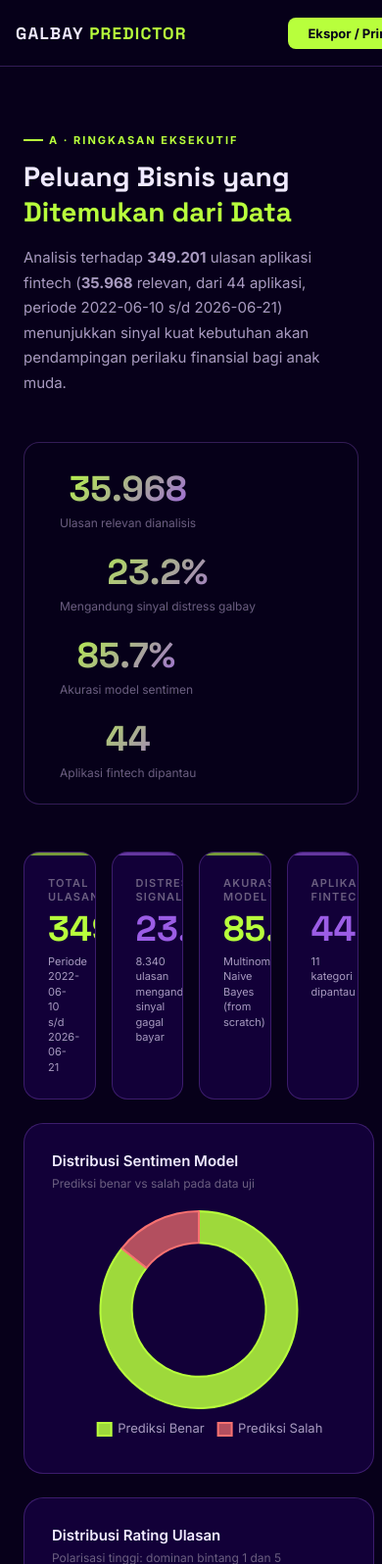
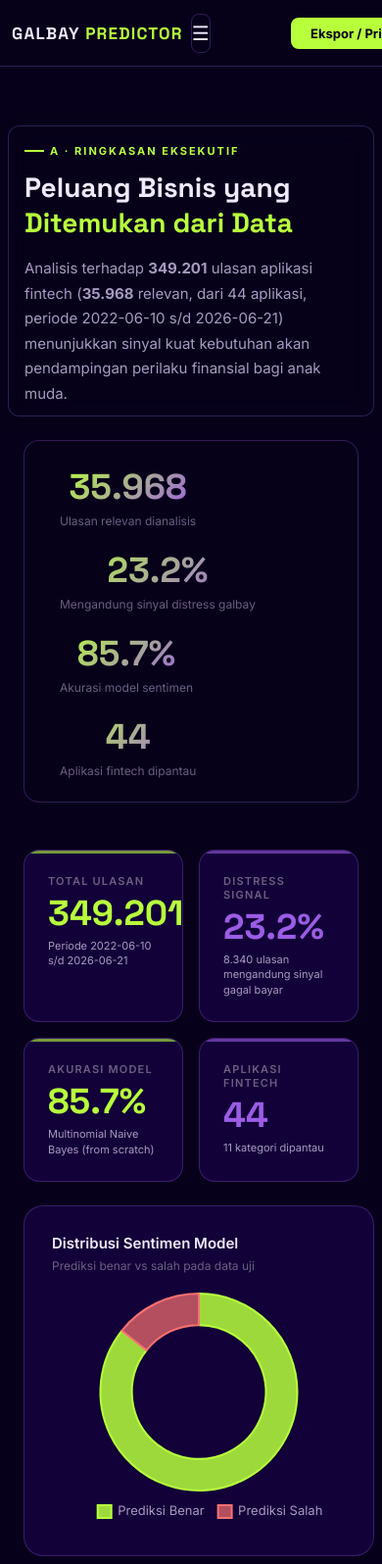
Before and after one commit to addaan1/Final-Project-AKB, a Flask app: page /dashboard in a window 390 px wide; the page is wider, and only the part inside the window is pictured. Shown: the top 1596 px of that part at 98% size. Run offline with Flask 3, Linux system fonts and the light colour scheme.

Commit message:
Fix navigasi bug + 6 improvement: scroll-top, URL hash sync, mobile hamburger, print CSS, sticky section headers, footer navigasi. Fix hero-bg-grid pointer-events yang blokir klik tombol home

```diff
--- a/app/static/css/style.css
+++ b/app/static/css/style.css
@@ -56,8 +56,12 @@ body {
   letter-spacing: 1.2px;
   text-decoration: none;
   white-space: nowrap;
+  transition: color 0.2s ease;
+  cursor: pointer;
 }
+.topbar-brand:hover { color: var(--accent-lime); }
 .topbar-brand span { color: var(--accent-lime); }
+.topbar-brand:hover span { color: var(--text-primary); }
 .topbar-subtitle { font-size: 10px; color: var(--text-muted); text-transform: uppercase; letter-spacing: 1.2px; }
 
 .topbar-nav {
@@ -144,6 +148,8 @@ body {
 .hero-bg-grid {
   position: absolute;
   inset: 0;
+  z-index: 0;
+  pointer-events: none;
   background-image:
     linear-gradient(rgba(155,93,229,0.06) 1px, transparent 1px),
     linear-gradient(90deg, rgba(155,93,229,0.06) 1px, transparent 1px);
@@ -244,6 +250,18 @@ body {
 .section-alt { background: rgba(15,0,48,0.4); }
 
 .section-header { margin-bottom: 48px; }
+.section-header.sticky-header {
+  position: sticky;
+  top: 68px;
+  z-index: 50;
+  background: rgba(7,0,26,0.85);
+  backdrop-filter: blur(12px);
+  padding: 14px 24px;
+  margin: 0 -24px 32px;
+  border-radius: 12px;
+  border: 1px solid var(--border-purple);
+  box-shadow: 0 4px 16px rgba(0,0,0,0.2);
+}
 .section-tag {
   display: inline-flex;
   align-items: center;
@@ -745,3 +763,154 @@ body {
 
 /* --- Wordcloud bar --- */
 .wordcloud-bar { min-height: 360px; }
+
+/* --- Scroll-to-top button --- */
+.scroll-top {
+  position: fixed;
+  bottom: 28px;
+  right: 28px;
+  width: 48px;
+  height: 48px;
+  border-radius: 50%;
+  background: var(--accent-lime);
+  color: #07001a;
+  border: none;
+  font-size: 22px;
+  font-weight: 700;
+  cursor: pointer;
+  display: flex;
+  align-items: center;
+  justify-content: center;
+  box-shadow: 0 4px 20px rgba(184,255,60,0.4);
+  opacity: 0;
+  visibility: hidden;
+  transform: translateY(20px);
+  transition: opacity 0.3s, transform 0.3s, visibility 0.3s;
+  z-index: 998;
+}
+.scroll-top.visible {
+  opacity: 1;
+  visibility: visible;
+  transform: translateY(0);
+}
+.scroll-top:hover {
+  background: #d4ff70;
+  transform: translateY(-2px);
+  box-shadow: 0 6px 28px rgba(184,255,60,0.6);
+}
+
+/* --- Mobile hamburger --- */
+.hamburger {
+  display: none;
+  background: transparent;
+  border: 1px solid var(--border-purple);
+  color: var(--text-primary);
+  width: 40px;
+  height: 40px;
+  border-radius: 8px;
+  font-size: 20px;
+  cursor: pointer;
+  align-items: center;
+  justify-content: center;
+  transition: all 0.2s;
+}
+.hamburger:hover { background: rgba(155,93,229,0.15); border-color: var(--accent-purple); }
+
+/* --- Dashboard footer --- */
+.dashboard-footer {
+  margin-top: 60px;
+  padding: 32px 24px 24px;
+  border-top: 1px solid var(--border-purple);
+  background: rgba(7,0,26,0.5);
+}
+.dashboard-footer-inner {
+  max-width: 1100px;
+  margin: 0 auto;
+  display: flex;
+  flex-wrap: wrap;
+  gap: 16px 28px;
+  align-items: center;
+  justify-content: space-between;
+}
+.footer-links {
+  display: flex;
+  flex-wrap: wrap;
+  gap: 8px 18px;
+  align-items: center;
+}
+.footer-links a {
+  color: var(--text-secondary);
+  text-decoration: none;
+  font-size: 13px;
+  font-weight: 500;
+  transition: color 0.2s;
+}
+.footer-links a:hover { color: var(--accent-lime); }
+.footer-meta {
+  font-size: 12px;
+  color: var(--text-muted);
+}
+
+/* --- Mobile media queries --- */
+@media (max-width: 880px) {
+  .landing-stats, .metric-grid, .kpi-enhanced { grid-template-columns: repeat(2, 1fr); }
+  .topnav-links { display: none; }
+  .topbar { left: 0; padding: 0 12px; gap: 8px; }
+  .hamburger { display: flex; }
+  .topbar-nav {
+    position: fixed;
+    top: 68px;
+    left: 0;
+    right: 0;
+    flex-direction: column;
+    background: rgba(7,0,26,0.97);
+    backdrop-filter: blur(20px);
+    border-bottom: 1px solid var(--border-purple);
+    padding: 16px 20px;
+    gap: 4px;
+    display: none;
+    z-index: 998;
+  }
+  .topbar-nav.open { display: flex; }
+  .topbar-nav .nav-pill { width: 100%; text-align: left; padding: 12px 18px; }
+  .topbar-right .badge-tag { display: none; }
+  .topbar-subtitle { display: none; }
+  .topbar-left { min-width: auto; flex: 1; }
+  .scroll-top { bottom: 16px; right: 16px; width: 42px; height: 42px; font-size: 18px; }
+  .dashboard-footer-inner { flex-direction: column; align-items: flex-start; }
+  .section-header.sticky-header { top: 68px; padding: 10px 16px; margin: 0 -16px 24px; }
+}
+
+@media (max-width: 1100px) {
+  .topbar-subtitle { display: none; }
+}
+
+/* --- Print media --- */
+@media print {
+  body { background: #fff; color: #000; font-size: 12pt; }
+  .topbar, .hamburger, .scroll-top, .dashboard-footer { display: none !important; }
+  .main { margin: 0 !important; padding: 0; }
+  .section { padding: 20px 0; page-break-after: always; break-after: page; }
+  .section:last-child { page-break-after: auto; break-after: auto; }
+  .section-header { margin-bottom: 20px; }
+  .section-tag { color: #6a0dad; }
+  .section-title span { color: #b8ff3c !important; -webkit-print-color-adjust: exact; print-color-adjust: exact; }
+  .chart-card, .card, .insight-box, .kpi-card-big, .bmc-block, .metric-card, .top-apps-table {
+    break-inside: avoid;
+    page-break-inside: avoid;
+    border: 1px solid #ccc;
+    box-shadow: none;
+    background: #fff !important;
+    -webkit-print-color-adjust: exact;
+    print-color-adjust: exact;
+  }
+  .kpi-card-value, .kpi-card-big .kpi-card-value { color: #6a0dad !important; }
+  .kpi-card-lime .kpi-card-value { color: #4a7d00 !important; }
+  .chart-wrap { max-height: 320px; }
+  .ratio-bar { -webkit-print-color-adjust: exact; print-color-adjust: exact; }
+  a { color: #000; text-decoration: none; }
+  .nav-pill { display: none; }
+  table { font-size: 11pt; }
+  h1, h2, h3, h4 { color: #000; }
+  p, li, td, th { color: #000; }
+}
--- a/app/templates/dashboard.html
+++ b/app/templates/dashboard.html
@@ -16,7 +16,8 @@
       <a href="{{ url_for('main.index') }}" class="topbar-brand">GALBAY <span>PREDICTOR</span></a>
       <div class="topbar-subtitle">Data Mining &rarr; Business Model Canvas</div>
     </div>
-    <nav class="topbar-nav" aria-label="Section navigation">
+    <button class="hamburger" id="hamburger" aria-label="Toggle menu" aria-expanded="false">☰</button>
+    <nav class="topbar-nav" id="topbarNav" aria-label="Section navigation">
       <a href="#ringkasan" class="nav-pill" data-section="ringkasan">Ringkasan</a>
       <a href="#datamining" class="nav-pill" data-section="datamining">Analisis</a>
       <a href="#bmc" class="nav-pill" data-section="bmc">Solusi &amp; BMC</a>
@@ -314,7 +315,22 @@
     <footer class="footer">
       <p>Galbay Predictor - Tugas Data Mining dan Business Model Canvas · Dashboard berbasis data ulasan nyata aplikasi fintech</p>
     </footer>
+
+    <footer class="dashboard-footer">
+      <div class="dashboard-footer-inner">
+        <nav class="footer-links" aria-label="Footer navigation">
+          <a href="{{ url_for('main.index') }}">Beranda</a>
+          <a href="#ringkasan">Ringkasan</a>
+          <a href="#datamining">Analisis</a>
+          <a href="#bmc">Solusi &amp; BMC</a>
+          <a href="#kesimpulan">Kesimpulan</a>
+        </nav>
+        <span class="footer-meta">Dashboard interaktif berbasis data nyata</span>
+      </div>
+    </footer>
   </main>
+
+  <button class="scroll-top" id="scrollTop" aria-label="Scroll to top" title="Kembali ke atas">↑</button>
 
   <script>
   document.addEventListener('DOMContentLoaded', () => {
```
Also changed, not shown: app/static/js/main.js (+76 -0 lines).
